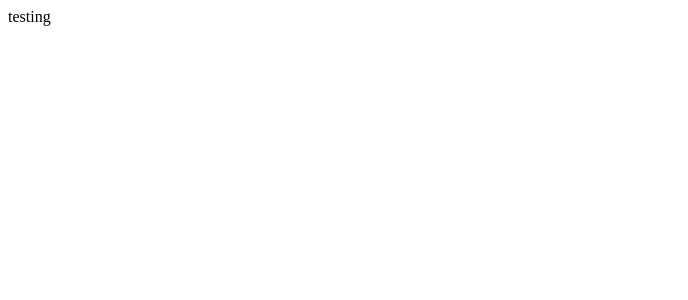
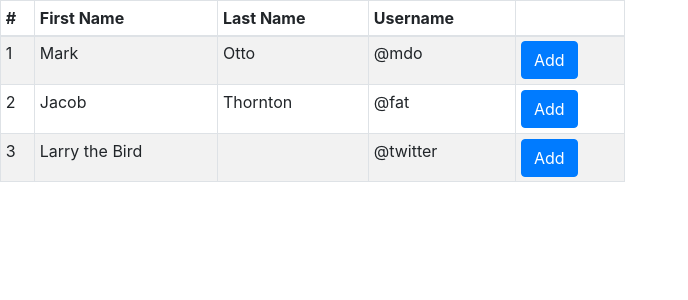
Before and after one commit to ttatro32690/ts-react, a React app: page / in a window 1280 px wide. Shown: the top 300 px of the page, without its empty margins (0-688 px from the left). Built offline with nearby package versions, Linux system fonts and the light colour scheme.

Commit message:
working modal open/close with some reduce state in context

```diff
--- a/index.html
+++ b/index.html
@@ -13,5 +13,11 @@
 
     <!-- Main -->
     <script src="main.js"></script>
+    <link
+      rel="stylesheet"
+      href="https://maxcdn.bootstrapcdn.com/bootstrap/4.4.1/css/bootstrap.min.css"
+      integrity="sha384-Vkoo8x4CGsO3+Hhxv8T/Q5PaXtkKtu6ug5TOeNV6gBiFeWPGFN9MuhOf23Q9Ifjh"
+      crossorigin="anonymous"
+    />
   </body>
 </html>
--- a/package.json
+++ b/package.json
@@ -14,7 +14,9 @@
     "webpack-dev-server": "^3.10.1"
   },
   "dependencies": {
+    "bootstrap": "^4.4.1",
     "react": "^16.12.0",
+    "react-bootstrap": "^1.0.0-beta.17",
     "react-dom": "^16.12.0"
   },
   "scripts": {
--- a/src/ApplicationContainer.tsx
+++ b/src/ApplicationContainer.tsx
@@ -1,7 +1,94 @@
-import React from "react";
+import React, { useContext } from "react";
+import { GlobalContext } from "./app";
+import { Button, Col, Row, Table } from "react-bootstrap";
+
+export interface Name {
+  id: number;
+  firstName: string;
+  lastName: string;
+  userName: string;
+}
+
+interface HandleClick {
+  name: Name;
+}
+
+const mockNames: Name[] = [
+  {
+    id: 1,
+    firstName: "Mark",
+    lastName: "Otto",
+    userName: "@mdo"
+  },
+  {
+    id: 2,
+    firstName: "Jacob",
+    lastName: "Thornton",
+    userName: "@fat"
+  },
+  {
+    id: 3,
+    firstName: "Larry the Bird",
+    lastName: "",
+    userName: "@twitter"
+  }
+];
 
 const ApplicationContainer = () => {
-  return <div>testing</div>;
+  const { applicationDispatch } = useContext(GlobalContext);
+
+  const handleClick = ({ name }: HandleClick) => {
+    applicationDispatch({ type: "selectName", payload: { name } });
+    applicationDispatch({ type: "openModal" });
+  };
+
+  return <ApplicationTable onClick={handleClick} />;
+};
+
+interface ApplicationTableProps {
+  onClick: ({ name }: HandleClick) => void;
+}
+
+const ApplicationTable = ({ onClick }: ApplicationTableProps) => {
+  return (
+    <Row>
+      <Col>
+        <Table striped bordered hover size="sm">
+          <thead>
+            <tr>
+              <th>#</th>
+              <th>First Name</th>
+              <th>Last Name</th>
+              <th>Username</th>
+              <th></th>
+            </tr>
+          </thead>
+          <tbody>
+            {mockNames.map(({ id, firstName, lastName, userName }) => {
+              return (
+                <tr key={id}>
+                  <td>{id}</td>
+                  <td>{firstName}</td>
+                  <td>{lastName}</td>
+                  <td>{userName}</td>
+                  <td>
+                    <Button
+                      onClick={() => {
+                        onClick({ name: {id, firstName, lastName, userName} });
+                      }}
+                    >
+                      Add
+                    </Button>
+                  </td>
+                </tr>
+              );
+            })}
+          </tbody>
+        </Table>
+      </Col>
+      <Col></Col>
+    </Row>
+  );
 };
 
 export { ApplicationContainer };
--- /dev/null
+++ b/src/ApplicationModal.tsx
@@ -0,0 +1,45 @@
+import React, { useContext, ReactNode } from "react";
+import { GlobalContext } from "./app";
+import { Modal, Button } from "react-bootstrap";
+
+const ApplicationModal = () => {
+  const {
+    applicationState: { globalState },
+    applicationDispatch
+  } = useContext(GlobalContext);
+
+  const handleClose = () => {
+    applicationDispatch({ type: "closeModal" });
+  };
+
+  return (
+    <ModalExample name={globalState.name} isModalOpen={globalState.isModalOpen} onClose={handleClose} />
+  );
+};
+
+interface ModalProps {
+  name: any;
+  isModalOpen: boolean;
+  onClose: () => void;
+}
+
+const ModalExample = ({ name, isModalOpen, onClose }: ModalProps) => {
+  return (
+    <Modal show={isModalOpen} onHide={onClose}>
+      <Modal.Header closeButton>
+        <Modal.Title>{name.firstName}</Modal.Title>
+      </Modal.Header>
+      <Modal.Body>{name.userName}</Modal.Body>
+      <Modal.Footer>
+        <Button variant="secondary" onClick={onClose}>
+          Close
+        </Button>
+        <Button variant="primary" onClick={onClose}>
+          Save Changes
+        </Button>
+      </Modal.Footer>
+    </Modal>
+  );
+};
+
+export { ApplicationModal };
--- a/src/GlobalState/index.ts
+++ b/src/GlobalState/index.ts
@@ -1,5 +1,5 @@
 export { createApplicationContext } from "./createApplicationContext";
 export {
   Reducer,
-  GlobalState
+  GlobalState,
 } from "./types";
--- a/src/app.tsx
+++ b/src/app.tsx
@@ -1,13 +1,39 @@
-import React, { useReducer } from "react";
-import { ApplicationContainer } from "./ApplicationContainer";
+import React, { useReducer, Dispatch } from "react";
+import { ApplicationContainer, Name } from "./ApplicationContainer";
+import { ApplicationModal } from "./ApplicationModal";
 import { Reducer, GlobalState, createApplicationContext } from "./GlobalState";
 
-type State = {};
+type State = {
+  isModalOpen: boolean;
+  name: Name;
+};
 
-type Action = { type: "default" };
+type Action =
+  | { type: "default" }
+  | { type: "openModal" }
+  | { type: "closeModal" }
+  | { type: "selectName"; payload: { name: Name } };
 
 const applicationReducer: Reducer<State, Action> = (state, action) => {
   switch (action.type) {
+    case "openModal":
+      return {
+        ...state,
+        globalState: { ...state.globalState, isModalOpen: true }
+      };
+    case "closeModal":
+      return {
+        ...state,
+        globalState: { ...state.globalState, isModalOpen: false }
+      };
+    case "selectName":
+      return {
+        ...state,
+        globalState: {
+          ...state.globalState,
+          name: action.payload.name
+        }
+      };
     default:
       return state;
   }
@@ -17,11 +43,19 @@ const initializer: GlobalState<State> = {
   supplierId: 1,
   fulfillmentCustomerId: 1,
   isAdmin: true,
-  globalState: {}
+  globalState: {
+    isModalOpen: false,
+    name: {
+      id: 0,
+      firstName: undefined,
+      lastName: undefined,
+      userName: undefined
+    }
+  }
 };
 
 const GlobalContext = createApplicationContext({
-  applicationState: undefined,
+  applicationState: initializer,
   applicationDispatch: undefined
 });
 
@@ -32,12 +66,11 @@ const App = () => {
   );
 
   return (
-    <>
-      <GlobalContext.Provider value={{ applicationState, applicationDispatch }}>
-        <ApplicationContainer />
-      </GlobalContext.Provider>
-    </>
+    <GlobalContext.Provider value={{ applicationState, applicationDispatch }}>
+      <ApplicationContainer />
+      <ApplicationModal />
+    </GlobalContext.Provider>
   );
 };
 
-export { App };
+export { App, GlobalContext };
```
Also changed, not shown: 3 other files (tests, documents, lock files or other folders). Lines whose indentation alone changed are shown as unchanged.
